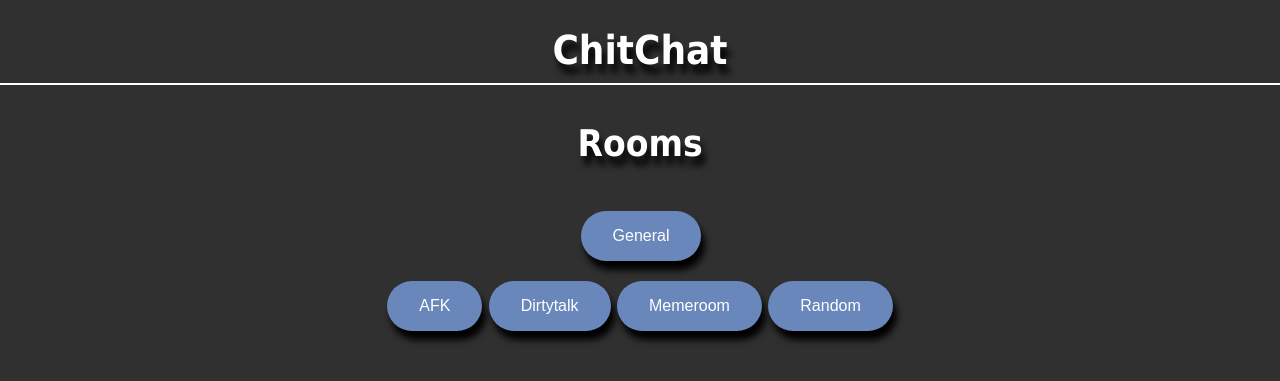
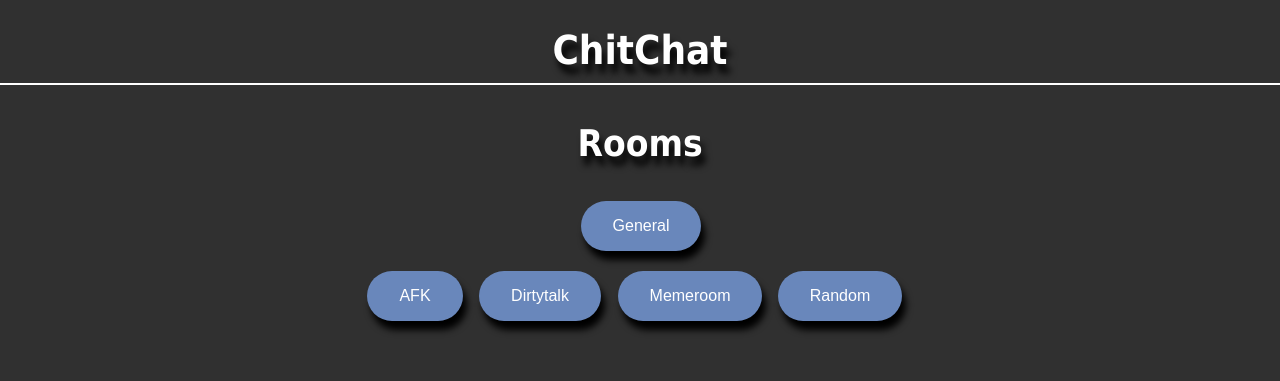
Before and after one commit to dcrjodle/chitchat, a React (Create React App) app in the folder client/: page /chat in a window 1280 px wide. Shown: the top 381 px of the page. Built offline with nearby package versions, Linux system fonts and the light colour scheme; no server answers.

Commit message:
css done

```diff
--- a/client/src/components/Chat/Chat.css
+++ b/client/src/components/Chat/Chat.css
@@ -83,12 +83,16 @@ body {
   text-decoration: none;
   display: inline-block;
   font-size: 16px;
-  margin: 0px 2px 0px 2px;
   transition-duration: 0.4s;
   transition: all 0.2s ease-in-out;
   cursor: pointer;
   border-radius: 100px;
   box-shadow: 4px 9px 7px #000000;
+}
+
+.roomButton {
+  grid-template-rows: 100vh;
+  justify-content: center;
 }
 
 .generalButton {
@@ -102,15 +106,16 @@ body {
 
 .roomButtons {
   display: grid;
-  grid-template-columns: auto auto auto auto;
+  grid-template-columns: 100px 150px 150px 150px;
+  justify-content: center;
   width: 40%;
-  margin: auto;
+  margin: 0 auto;
 }
 
 .rooms {
   color: white;
   font-size: 2.3em;
-  padding-bottom: 10px;
+  padding-bottom: 0px;
   text-shadow: 4px 9px 7px #000000;
 }
 
--- a/client/src/components/Chat/Chat.js
+++ b/client/src/components/Chat/Chat.js
@@ -79,6 +79,7 @@ const Chat = ({ location }) => {
             General{" "}
           </button>
         </Link>
+        <div className="roomButtonWrapper"></div>
         <div className="roomButtons">
           <Link onClick={clickafk}>
             <div className="space"></div>
--- a/client/src/components/Input/Input.css
+++ b/client/src/components/Input/Input.css
@@ -10,7 +10,7 @@ input {
 
 form {
   display: flex;
-  border-top: 1px solid #D3D3D3;
+  border-top: 1px solid #d3d3d3;
 }
 
 button {
@@ -20,12 +20,11 @@ button {
   color: white;
   background-color: orange;
   border: none;
-  padding-left: 53px;
-  padding-right: 53px;
 }
 
 .sendButton {
   font-size: 16px;
+  flex: 3;
 }
 
 .sendButton:hover {
```
